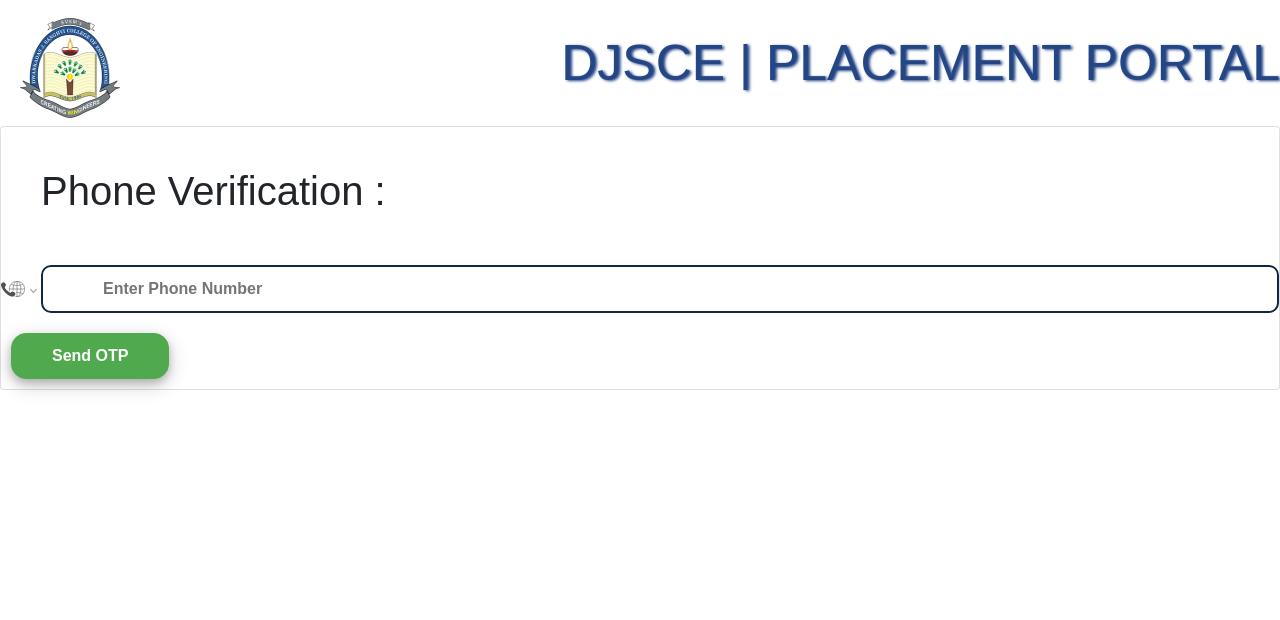
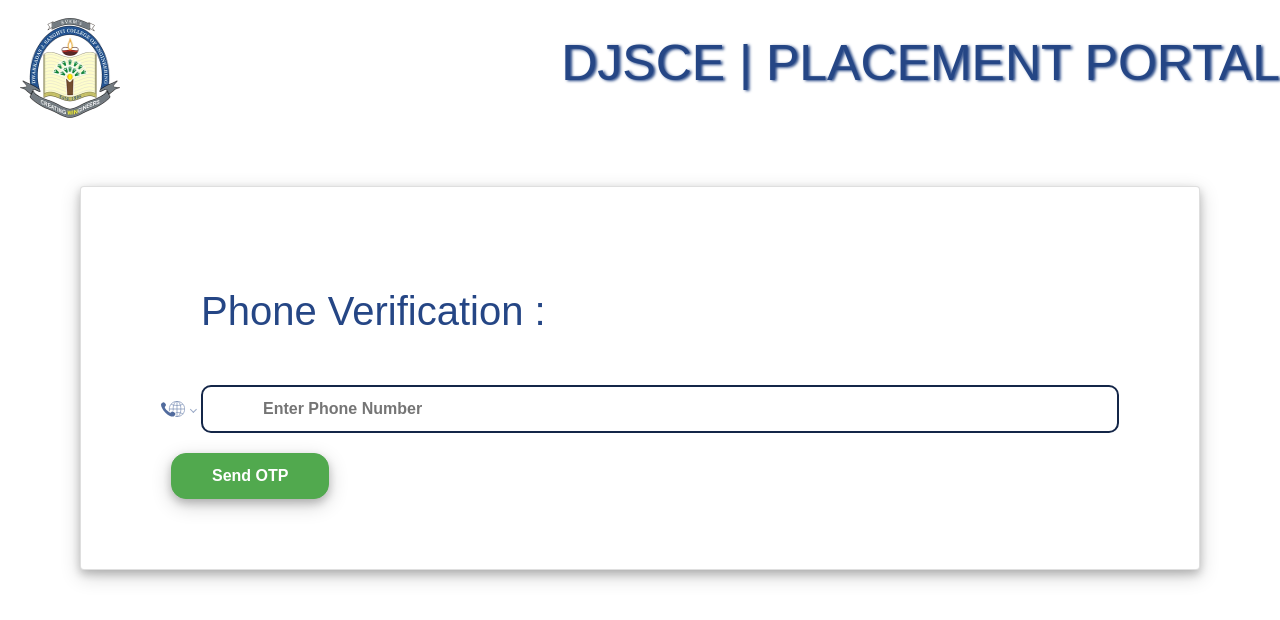
Before and after one commit to mvs1903/Placement-PortalInter, a React (Create React App) app: page /PhoneSignUp in a window 1280 px wide. Shown: the top 620 px of the page. Built offline with nearby package versions, Linux system fonts and the light colour scheme.

Commit message:
filtering done

```diff
--- a/src/components/Student/PhoneSignUp.js
+++ b/src/components/Student/PhoneSignUp.js
@@ -55,7 +55,7 @@
   return (
     <>
 
-    <div className="card">
+    <div className="card fullForm">
         {error && alert(error)}
         <form onSubmit={getOtp} style={{display :!flag ? "block" : "none"}}>
         <h3 id ="phoneVeri" >Phone Verification :</h3>
```
